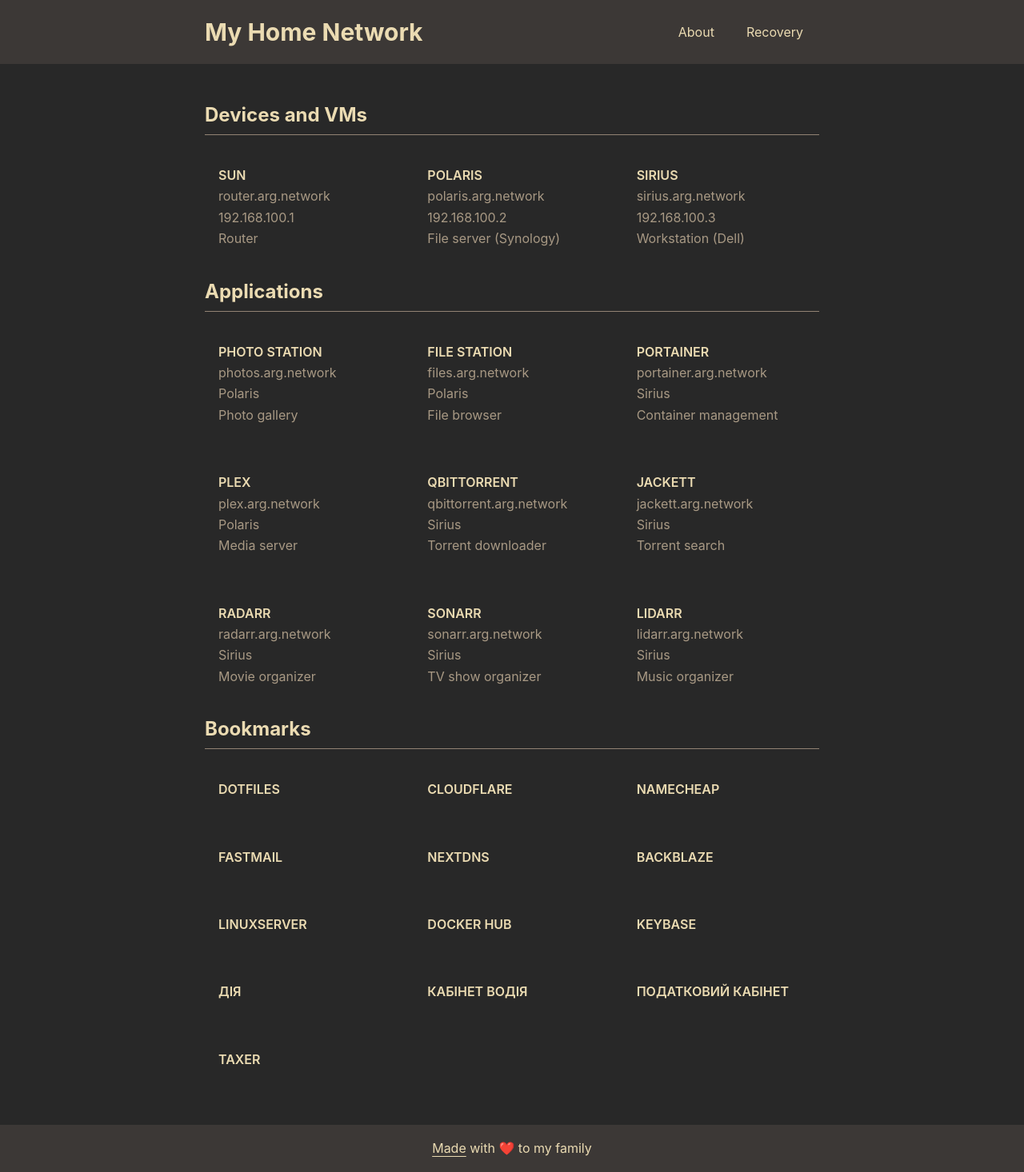
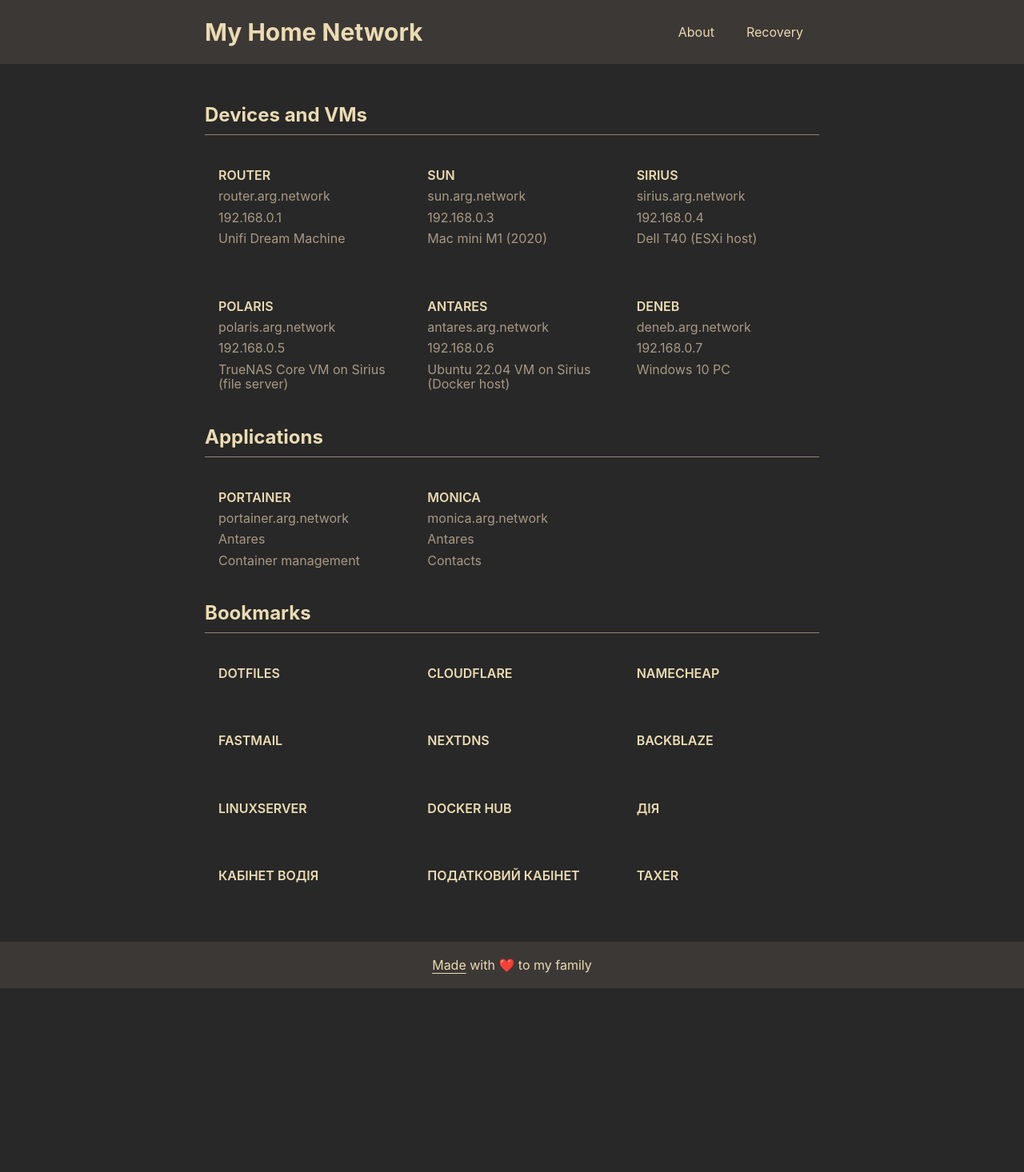
Before and after one commit to arg/dotfiles, a Jekyll site: the page built from docs/index.html, in a window 1280 px wide. Shown: the whole page at 80% size. Built offline with Jekyll 4.4.1, drawn with Linux system fonts in a browser that asks for light colours; after the commit the page ends 1236 px from its top, so only the background shows below that.

Commit message:
Website update

```diff
--- a/docs/_data/applications.yml
+++ b/docs/_data/applications.yml
@@ -1,45 +1,10 @@
-- name: 'Photo Station'
-  description: 'Photo gallery'
-  url: 'https://photos.arg.network'
-  hostname: 'photos.arg.network'
-  location: 'Polaris'
-- name: 'File Station'
-  description: 'File browser'
-  url: 'https://files.arg.network'
-  hostname: 'files.arg.network'
-  location: 'Polaris'
 - name: 'Portainer'
   description: 'Container management'
   url: 'https://portainer.arg.network'
   hostname: 'portainer.arg.network'
-  location: 'Sirius'
-- name: 'Plex'
-  description: 'Media server'
-  url: 'https://plex.arg.network'
-  hostname: 'plex.arg.network'
-  location: 'Polaris'
-- name: 'qBittorrent'
-  description: 'Torrent downloader'
-  url: 'https://qbittorrent.arg.network'
-  hostname: 'qbittorrent.arg.network'
-  location: 'Sirius'
-- name: 'Jackett'
-  description: 'Torrent search'
-  url: 'https://jackett.arg.network'
-  hostname: 'jackett.arg.network'
-  location: 'Sirius'
-- name: 'Radarr'
-  description: 'Movie organizer'
-  url: 'https://radarr.arg.network'
-  hostname: 'radarr.arg.network'
-  location: 'Sirius'
-- name: 'Sonarr'
-  description: 'TV show organizer'
-  url: 'https://sonarr.arg.network'
-  hostname: 'sonarr.arg.network'
-  location: 'Sirius'
-- name: 'Lidarr'
-  description: 'Music organizer'
-  url: 'https://lidarr.arg.network'
-  hostname: 'lidarr.arg.network'
-  location: 'Sirius'
+  location: 'Antares'
+- name: 'Monica'
+  description: 'Contacts'
+  url: 'https://monica.arg.network'
+  hostname: 'monica.arg.network'
+  location: 'Antares'
--- a/docs/_data/bookmarks.yml
+++ b/docs/_data/bookmarks.yml
@@ -14,8 +14,6 @@
   url: 'https://www.linuxserver.io'
 - name: 'Docker Hub'
   url: 'https://hub.docker.com'
-- name: 'Keybase'
-  url: 'https://keybase.io'
 - name: 'Дія'
   url: 'https://diia.gov.ua'
 - name: 'Кабінет водія'
--- a/docs/_data/devices.yml
+++ b/docs/_data/devices.yml
@@ -1,15 +1,30 @@
-- name: 'Sun'
-  description: 'Router'
+- name: 'Router'
+  description: 'Unifi Dream Machine'
   url: 'https://router.arg.network'
   hostname: 'router.arg.network'
-  ip: '192.168.100.1'
+  ip: '192.168.0.1'
+- name: 'Sun'
+  description: 'Mac mini M1 (2020)'
+  url: 'https://sun.arg.network'
+  hostname: 'sun.arg.network'
+  ip: '192.168.0.3'
+- name: 'Sirius'
+  description: 'Dell T40 (ESXi host)'
+  url: 'https://sirius.arg.network'
+  hostname: 'sirius.arg.network'
+  ip: '192.168.0.4'
 - name: 'Polaris'
-  description: 'File server (Synology)'
+  description: 'TrueNAS Core VM on Sirius (file server)'
   url: 'https://polaris.arg.network'
   hostname: 'polaris.arg.network'
-  ip: '192.168.100.2'
-- name: 'Sirius'
-  description: 'Workstation (Dell)'
-  url: 'https://sirius.arg.network'
-  hostname: 'sirius.arg.network'
-  ip: '192.168.100.3'
+  ip: '192.168.0.5'
+- name: 'Antares'
+  description: 'Ubuntu 22.04 VM on Sirius (Docker host)'
+  url: 'https://antares.arg.network'
+  hostname: 'antares.arg.network'
+  ip: '192.168.0.6'
+- name: 'Deneb'
+  description: 'Windows 10 PC'
+  url: 'https://deneb.arg.network'
+  hostname: 'deneb.arg.network'
+  ip: '192.168.0.7'
```
Also changed, not shown: 10 other files.
